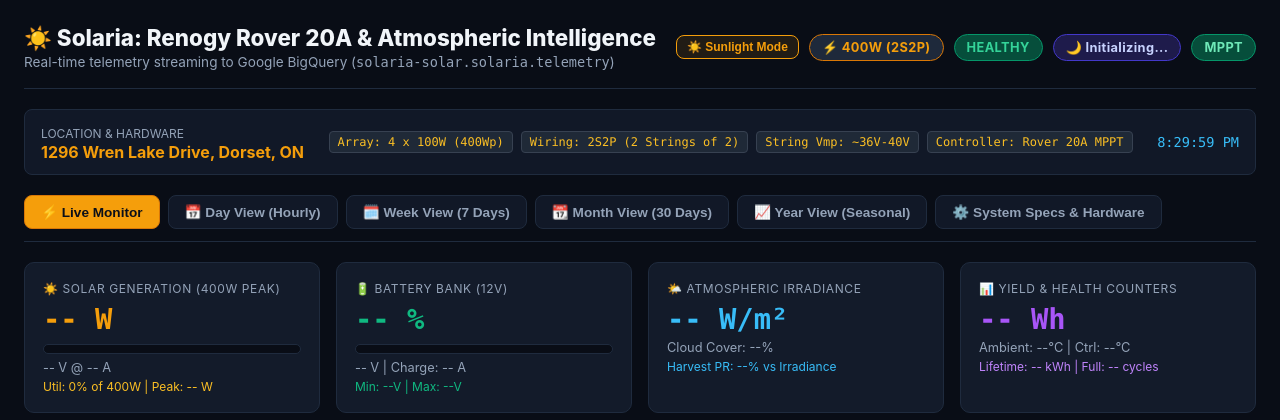
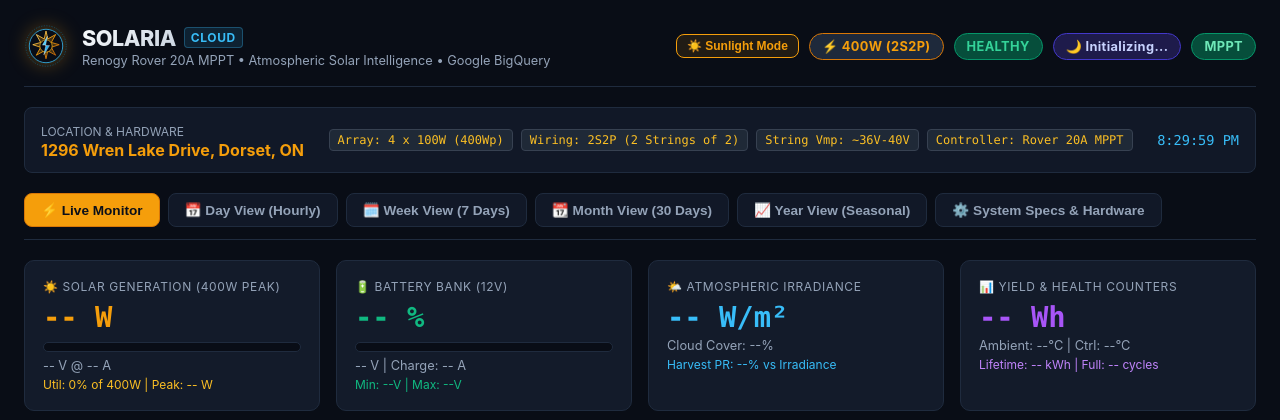
Before and after one commit to fkcurrie/solaria, a Python web app: template cmd/cloud-server/templates/index.html in a window 1280 px wide. Shown: the top 420 px of the page. Run offline with Jinja, Linux system fonts and the light colour scheme; the template is opened without the code that fills it, so the values that code supplies are empty.

Commit message:
feat(branding): add modern Solaria logo mark and brand identity to web dashboards and repo

```diff
--- a/cmd/cloud-server/templates/index.html
+++ b/cmd/cloud-server/templates/index.html
@@ -296,13 +296,35 @@
 <body>
 
   <header>
-    <div>
-      <h1 style="font-size: 1.4rem; font-weight: 800; display: flex; align-items: center; gap: 8px;">
-        ☀️ Solaria: Renogy Rover 20A & Atmospheric Intelligence
-      </h1>
-      <p style="color: var(--text-muted); font-size: 0.85rem; margin-top: 2px;">
-        Real-time telemetry streaming to Google BigQuery (<code>solaria-solar.solaria.telemetry</code>)
-      </p>
+    <div style="display: flex; align-items: center; gap: 14px;">
+      <svg width="44" height="44" viewBox="0 0 100 100" fill="none" xmlns="http://www.w3.org/2000/svg" style="flex-shrink: 0; filter: drop-shadow(0 0 10px rgba(245, 158, 11, 0.4));">
+        <defs>
+          <linearGradient id="logoSun" x1="0%" y1="0%" x2="100%" y2="100%">
+            <stop offset="0%" stop-color="#fde68a" />
+            <stop offset="50%" stop-color="#f59e0b" />
+            <stop offset="100%" stop-color="#b45309" />
+          </linearGradient>
+          <linearGradient id="logoBolt" x1="0%" y1="0%" x2="100%" y2="100%">
+            <stop offset="0%" stop-color="#67e8f9" />
+            <stop offset="50%" stop-color="#38bdf8" />
+            <stop offset="100%" stop-color="#0284c7" />
+          </linearGradient>
+        </defs>
+        <circle cx="50" cy="50" r="46" stroke="#0284c7" stroke-width="1.5" stroke-dasharray="3 3" opacity="0.6" />
+        <circle cx="50" cy="50" r="38" fill="#090d16" stroke="#38bdf8" stroke-width="1.8" />
+        <polygon points="50,16 54,34 72,24 62,42 80,47 62,53 72,71 54,61 50,79 46,61 28,71 38,53 20,47 38,42 28,24 46,34" fill="rgba(245, 158, 11, 0.25)" stroke="url(#logoSun)" stroke-width="2" stroke-linejoin="round" />
+        <circle cx="50" cy="50" r="14" fill="#050811" stroke="#fbbf24" stroke-width="1.5" />
+        <polygon points="53,28 42,48 50,48 45,70 58,49 49,49" fill="url(#logoBolt)" stroke="#ffffff" stroke-width="0.75" />
+      </svg>
+      <div>
+        <h1 style="font-size: 1.35rem; font-weight: 800; display: flex; align-items: center; gap: 8px; letter-spacing: -0.02em; margin: 0;">
+          <span style="background: linear-gradient(135deg, #f8fafc 0%, #cbd5e1 100%); -webkit-background-clip: text; -webkit-text-fill-color: transparent;">SOLARIA</span>
+          <span style="font-size: 0.75rem; font-weight: 700; color: #38bdf8; background: rgba(56, 189, 248, 0.12); border: 1px solid rgba(56, 189, 248, 0.3); border-radius: 4px; padding: 2px 6px; letter-spacing: 0.05em;">CLOUD</span>
+        </h1>
+        <p style="color: var(--text-muted); font-size: 0.8rem; margin-top: 2px; margin-bottom: 0;">
+          Renogy Rover 20A MPPT &bull; Atmospheric Solar Intelligence &bull; Google BigQuery
+        </p>
+      </div>
     </div>
     <div style="display: flex; gap: 10px; align-items: center; flex-wrap: wrap;">
       <button id="sunlightToggle" onclick="toggleSunlightMode()" class="nav-tab-btn" style="padding: 4px 10px; font-size: 0.75rem; background: rgba(245, 158, 11, 0.1); border-color: #f59e0b; color: #f59e0b;">
```
Also changed, not shown: static/index.html (+29 -5 lines), README.md, assets/solaria-logo.png (added), assets/solaria-logo.svg (added), docs/images/solaria-logo.svg (added), static/assets/solaria-logo.png (added), static/assets/solaria-logo.svg (added), 1 other file.
